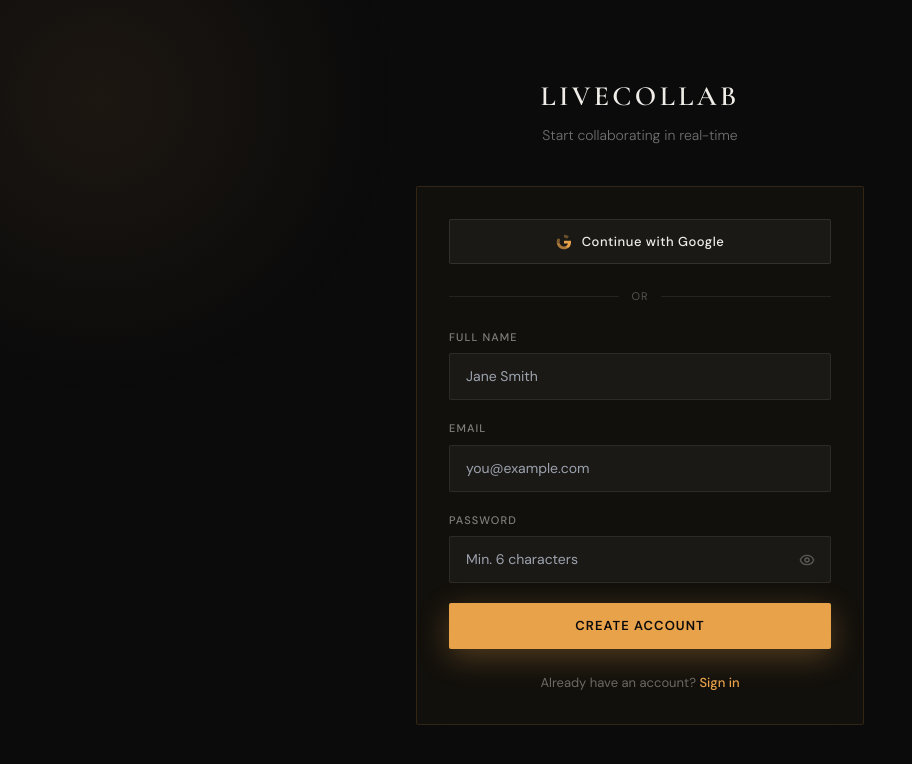
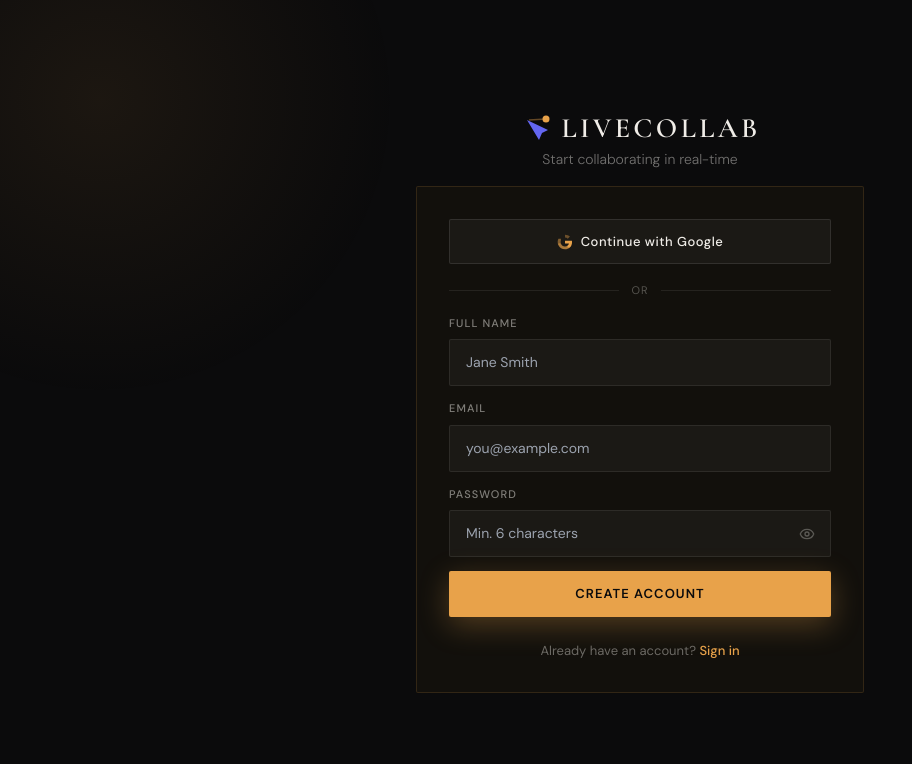
Before and after one commit to najmulcodes/livecollab-client, a React (Vite) app: page /register in a window 1280 px wide. Shown: the top 764 px of the page, without its empty margins (0-912 px from the left). Built offline with nearby package versions, Linux system fonts and the light colour scheme; no server answers.

Commit message:
fix logo on login/register

```diff
--- a/src/pages/LoginPage.jsx
+++ b/src/pages/LoginPage.jsx
@@ -39,18 +39,61 @@ export default function LoginPage() {
     <div className="page-bg flex items-center justify-center min-h-screen">
       <div className="relative z-10 w-full max-w-md mx-6">
 
-        {/* Logo */}
-        <div className="text-center mb-10">
-          <a href="/" style={{
+        {/* Logo Section */}
+<div
+  style={{
+    display: 'flex',
+    flexDirection: 'column',
+    alignItems: 'center',
+    marginBottom: '16px',
+  }}
+>
+  {/* Logo Row */}
+  <div
+    style={{
+      display: 'flex',
+      alignItems: 'center',
+      gap: '8px',
       fontFamily: "'Cormorant Garamond', serif",
-            fontSize: '28px', fontWeight: 600,
-            letterSpacing: '0.12em', color: '#f0ede8',
-            textDecoration: 'none', display: 'inline-block',
-            marginBottom: '8px',
-          }}>
+      fontSize: '28px',
+      fontWeight: 600,
+      letterSpacing: '0.12em',
+      color: '#f0ede8',
+    }}
+  >
+    <svg width="32" height="32" viewBox="0 0 32 32" fill="none">
+      <path d="M8 8 L20 28 L23 21 L29 18 Z" fill="#6366f1" />
+      <circle cx="27" cy="7" r="3.5" fill="#e8a24a" />
+      <line
+        x1="10"
+        y1="8"
+        x2="27"
+        y2="7"
+        stroke="rgba(232,162,74,0.4)"
+        strokeWidth="1.5"
+      />
+    </svg>
+
+    <a
+      href="/"
+      style={{
+        color: '#f0ede8',
+        textDecoration: 'none',
+      }}
+    >
       LIVECOLLAB
     </a>
-          <p style={{ color: 'rgba(240,237,232,0.45)', fontSize: '14px', fontWeight: 300 }}>
+  </div>
+
+  {/* Subtitle */}
+  <p
+    style={{
+      color: 'rgba(240,237,232,0.45)',
+      fontSize: '14px',
+      fontWeight: 300,
+      marginTop: '4px',
+    }}
+  >
     Sign in to your workspace
   </p>
 </div>
@@ -66,7 +109,7 @@ export default function LoginPage() {
             style={{
               width: '100%', display: 'flex', alignItems: 'center',
               justifyContent: 'center', gap: '10px',
-              padding: '12px 24px', marginBottom: '24px',
+              padding: '12px 24px', marginBottom: '20px',
               background: 'rgba(255,255,255,0.04)',
               border: '1px solid rgba(255,255,255,0.1)',
               borderRadius: '2px', cursor: 'pointer',
@@ -93,14 +136,14 @@ export default function LoginPage() {
           </button>
 
           {/* Divider */}
-          <div style={{ display: 'flex', alignItems: 'center', gap: '12px', marginBottom: '24px' }}>
+          <div style={{ display: 'flex', alignItems: 'center', gap: '10px', marginBottom: '20px' }}>
             <div style={{ flex: 1, height: '1px', background: 'rgba(255,255,255,0.08)' }} />
             <span style={{ color: 'rgba(240,237,232,0.3)', fontSize: '11px', letterSpacing: '0.1em' }}>OR</span>
             <div style={{ flex: 1, height: '1px', background: 'rgba(255,255,255,0.08)' }} />
           </div>
 
           {/* Form */}
-          <form onSubmit={handleSubmit} style={{ display: 'flex', flexDirection: 'column', gap: '20px' }}>
+          <form onSubmit={handleSubmit} style={{ display: 'flex', flexDirection: 'column', gap: '18px' }}>
             <div>
               <label style={{
                 display: 'block', fontSize: '11px', fontWeight: 500,
--- a/src/pages/RegisterPage.jsx
+++ b/src/pages/RegisterPage.jsx
@@ -53,28 +53,71 @@ export default function RegisterPage() {
     <div className="page-bg flex items-center justify-center min-h-screen">
       <div className="relative z-10 w-full max-w-md mx-6">
 
-        <div className="text-center mb-10">
-          <a href="/" style={{
-            fontFamily: "'Cormorant Garamond', serif",
-            fontSize: '28px', fontWeight: 600,
-            letterSpacing: '0.12em', color: '#f0ede8',
-            textDecoration: 'none', display: 'inline-block', marginBottom: '8px',
-          }}>
-            LIVECOLLAB
-          </a>
-          <p style={{ color: 'rgba(240,237,232,0.45)', fontSize: '14px', fontWeight: 300 }}>
-            Start collaborating in real-time
-          </p>
-        </div>
+        {/* Logo Section */}
+<div
+  style={{
+    display: 'flex',
+    flexDirection: 'column',
+    alignItems: 'center',
+    marginBottom: '16px',
+  }}
+>
+  {/* Logo Row */}
+  <div
+    style={{
+      display: 'flex',
+      alignItems: 'center',
+      gap: '10px',
+      fontFamily: "'Cormorant Garamond', serif",
+      fontSize: '28px',
+      fontWeight: 600,
+      letterSpacing: '0.12em',
+      color: '#f0ede8',
+    }}
+  >
+    <svg width="32" height="32" viewBox="0 0 32 32" fill="none">
+      <path d="M8 8 L20 28 L23 21 L29 18 Z" fill="#6366f1" />
+      <circle cx="27" cy="7" r="3.5" fill="#e8a24a" />
+      <line
+        x1="10"
+        y1="8"
+        x2="27"
+        y2="7"
+        stroke="rgba(232,162,74,0.4)"
+        strokeWidth="1.5"
+      />
+    </svg>
 
+    <a
+      href="/"
+      style={{
+        color: '#f0ede8',
+        textDecoration: 'none',
+      }}
+    >
+      LIVECOLLAB
+    </a>
+  </div>
+
+  {/* Subtitles */}
+  <p
+    style={{
+      color: 'rgba(240,237,232,0.45)',
+      fontSize: '14px',
+      fontWeight: 300,
+    }}
+  >
+    Start collaborating in real-time
+  </p>
+</div>
         <div className="glass p-8" style={{ borderRadius: '2px' }}>
 
           <button
             type="button" onClick={handleGoogleRegister} disabled={googleLoading}
             style={{
               width: '100%', display: 'flex', alignItems: 'center',
-              justifyContent: 'center', gap: '10px',
-              padding: '12px 24px', marginBottom: '24px',
+              justifyContent: 'center', gap: '8px',
+              padding: '12px 24px', marginBottom: '18px',
               background: 'rgba(255,255,255,0.04)',
               border: '1px solid rgba(255,255,255,0.1)',
               borderRadius: '2px', cursor: 'pointer',
@@ -100,13 +143,13 @@ export default function RegisterPage() {
             {googleLoading ? 'Connecting...' : 'Continue with Google'}
           </button>
 
-          <div style={{ display: 'flex', alignItems: 'center', gap: '12px', marginBottom: '24px' }}>
+          <div style={{ display: 'flex', alignItems: 'center', gap: '12px', marginBottom: '16px' }}>
             <div style={{ flex: 1, height: '1px', background: 'rgba(255,255,255,0.08)' }} />
             <span style={{ color: 'rgba(240,237,232,0.3)', fontSize: '11px', letterSpacing: '0.1em' }}>OR</span>
             <div style={{ flex: 1, height: '1px', background: 'rgba(255,255,255,0.08)' }} />
           </div>
 
-          <form onSubmit={handleSubmit} style={{ display: 'flex', flexDirection: 'column', gap: '20px' }}>
+          <form onSubmit={handleSubmit} style={{ display: 'flex', flexDirection: 'column', gap: '14px' }}>
             <div>
               <label style={labelStyle}>FULL NAME</label>
               <input
```
Lines whose indentation alone changed are shown as unchanged.
